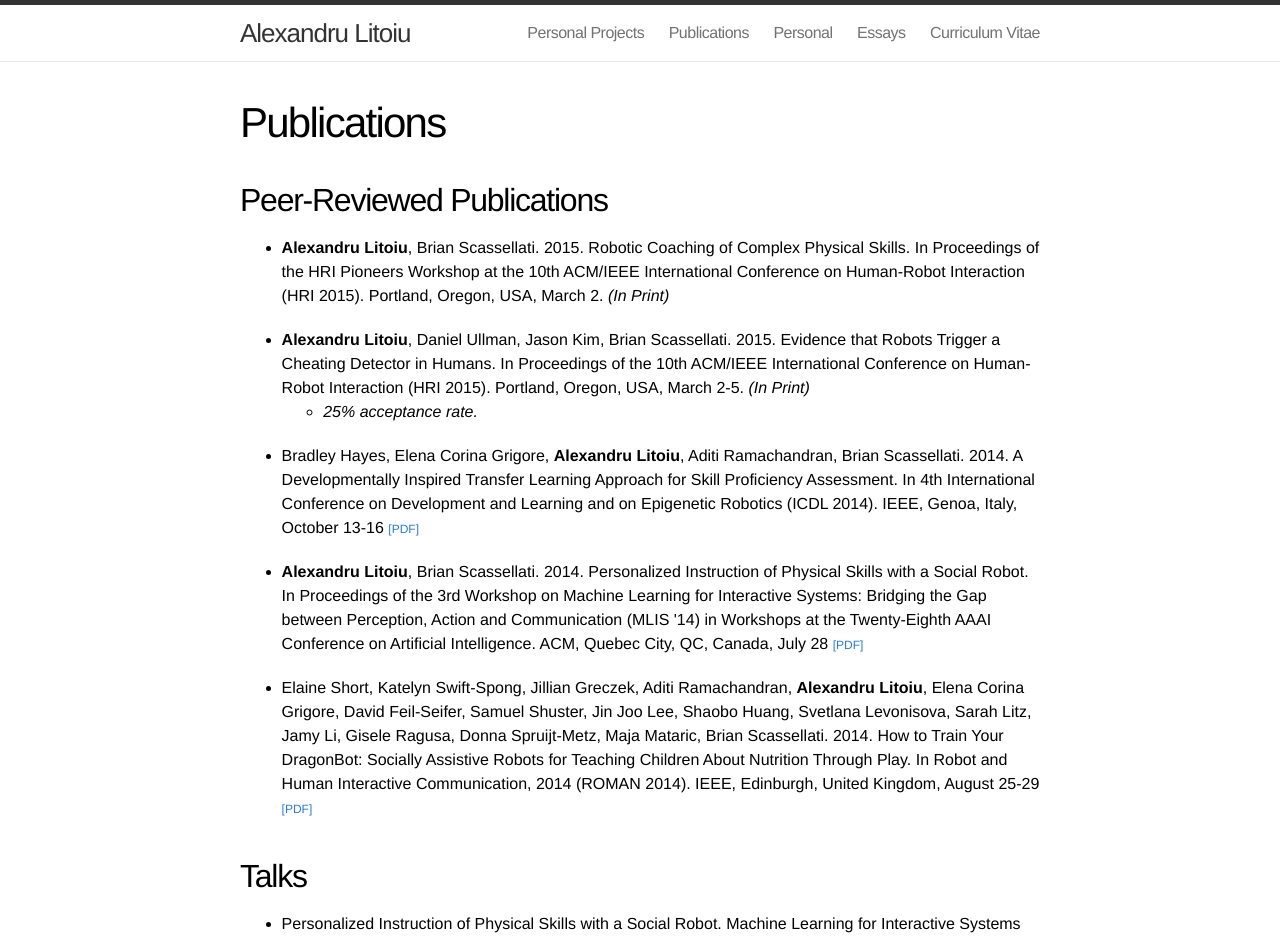
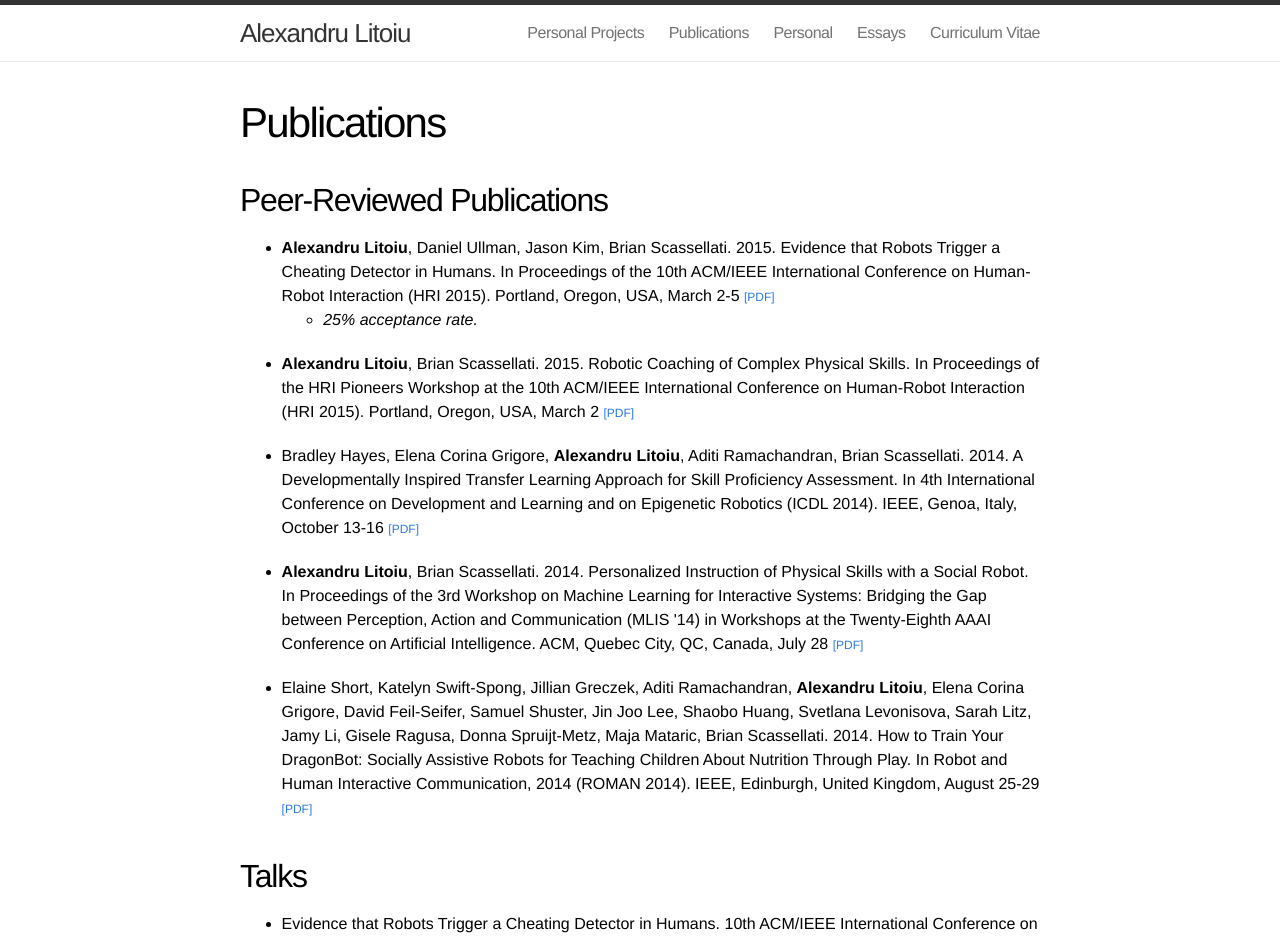
Before and after one commit to alitoiu/alitoiu.github.io, a Jekyll site: the page built from publications.md, in a window 1280 px wide and 1400 px high. Shown: the top 939 px of the window. Built offline with Jekyll 4.4.1, drawn with Linux system fonts in a browser that asks for light colours; some of the changed text lies outside the part shown.

Commit message:
Added HRI2015 content

```diff
--- a/publications.md
+++ b/publications.md
@@ -11,16 +11,22 @@
 	<ul>
 
         <li>
-        <strong>Alexandru Litoiu</strong>, Brian Scassellati. 2015. Robotic Coaching of Complex Physical Skills. In Proceedings of the HRI Pioneers Workshop at the 10th ACM/IEEE International Conference on Human-Robot Interaction (HRI 2015). Portland, Oregon, USA, March 2. <em>(In Print)</em>
-        </li>
-
-        <li>
-        <strong>Alexandru Litoiu</strong>, Daniel Ullman, Jason Kim, Brian Scassellati. 2015. Evidence that Robots Trigger a Cheating Detector in Humans. In Proceedings of the 10th ACM/IEEE International Conference on Human-Robot Interaction (HRI 2015). Portland, Oregon, USA, March 2-5. <em>(In Print)</em>
-            <ul>
+        <strong>Alexandru Litoiu</strong>, Daniel Ullman, Jason Kim, Brian Scassellati. 2015. Evidence that Robots Trigger a Cheating Detector in Humans. In Proceedings of the 10th ACM/IEEE International Conference on Human-Robot Interaction (HRI 2015). Portland, Oregon, USA, March 2-5
+		<span class="content-link-large">
+		<a href="{{site.dropbox_url}}Publications/Papers/HRI2015.pdf">[pdf]</a>
+		</span>
+        <ul>
             <li>
             <em>25% acceptance rate.</em>
             </li>
             </ul>
+        </li>
+
+        <li>
+        <strong>Alexandru Litoiu</strong>, Brian Scassellati. 2015. Robotic Coaching of Complex Physical Skills. In Proceedings of the HRI Pioneers Workshop at the 10th ACM/IEEE International Conference on Human-Robot Interaction (HRI 2015). Portland, Oregon, USA, March 2
+		<span class="content-link-large">
+		<a href="{{site.dropbox_url}}Publications/Papers/HRIPioneers2015.pdf">[pdf]</a>
+		</span>
         </li>
 
 		<li>
@@ -51,6 +57,12 @@
 <div class="publications">
 	<ul>
 		<li>
+			Evidence that Robots Trigger a Cheating Detector in Humans. 10th ACM/IEEE International Conference on Human-Robot Interaction (HRI 2015). Portland, Oregon, March 4
+			<span class="content-link-large">
+			<a href="{{site.dropbox_url}}Publications/Talks/HRI2015/HRI2015.pdf">[pdf]</a>
+			<a href="{{site.dropbox_url}}Publications/Talks/HRI2015/HRI2015.ppsx">[ppsx with video]</a></span>
+		</li>
+		<li>
 			Personalized Instruction of Physical Skills with a Social Robot. Machine Learning for Interactive Systems Workshop at AAAI 2014. Quebec City, Canada, July 28
 			<span class="content-link-large">
 			<a href="{{site.dropbox_url}}Publications/Talks/MLIS2014/MLIS2014.pdf">[pdf]</a>
@@ -66,6 +78,16 @@
 
 <div class="publications">
 	<ul>
+		<li>
+			Evidence that Robots Trigger a Cheating Detector in Humans. 10th ACM/IEEE International Conference on Human-Robot Interaction (HRI 2015). Portland, Oregon, March 4
+			<span class="content-link-large">
+			<a href="{{site.dropbox_url}}Publications/Posters/HRI2015.pdf">[pdf]</a></span>
+		</li>
+		<li>
+			Robotic Coaching of Complex Physical Tasks. HRI Pioneers Workshop at the 10th ACM/IEEE International Conference on Human-Robot Interaction (HRI 2015). Portland, Oregon, March 2
+			<span class="content-link-large">
+			<a href="{{site.dropbox_url}}Publications/Posters/HRIPioneers2015.pdf">[pdf]</a></span>
+		</li>
 		<li>
 			Cheating Robots: Manipulating Perceptions of Robot Agency. "Robotics Exhibition" at CogSci/AAAI 2014. Quebec City, Canada, July 26-30
 			<span class="content-link-large">
```
